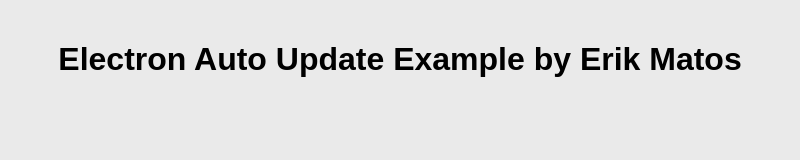
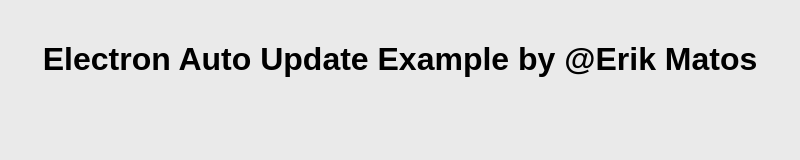
Before and after one commit to ErikGMatos/electron-auto-update-example, an Electron app: page index.html in a window 800 px wide. Drawn offline with Linux system fonts and the light colour scheme; no server answers.

Commit message:
User update

```diff
--- a/index.html
+++ b/index.html
@@ -30,7 +30,7 @@
 </head>
 
 <body>
-  <h1>Electron Auto Update Example by Erik Matos</h1>
+  <h1>Electron Auto Update Example by @Erik Matos</h1>
   <p id="version"></p>
   <div id="notification" class="hidden">
     <p id="message"></p>
--- a/package.json
+++ b/package.json
@@ -1,6 +1,6 @@
 {
   "name": "electron-auto-update-example",
-  "version": "1.0.31",
+  "version": "1.0.32",
   "description": "",
   "main": "main.js",
   "scripts": {
```
